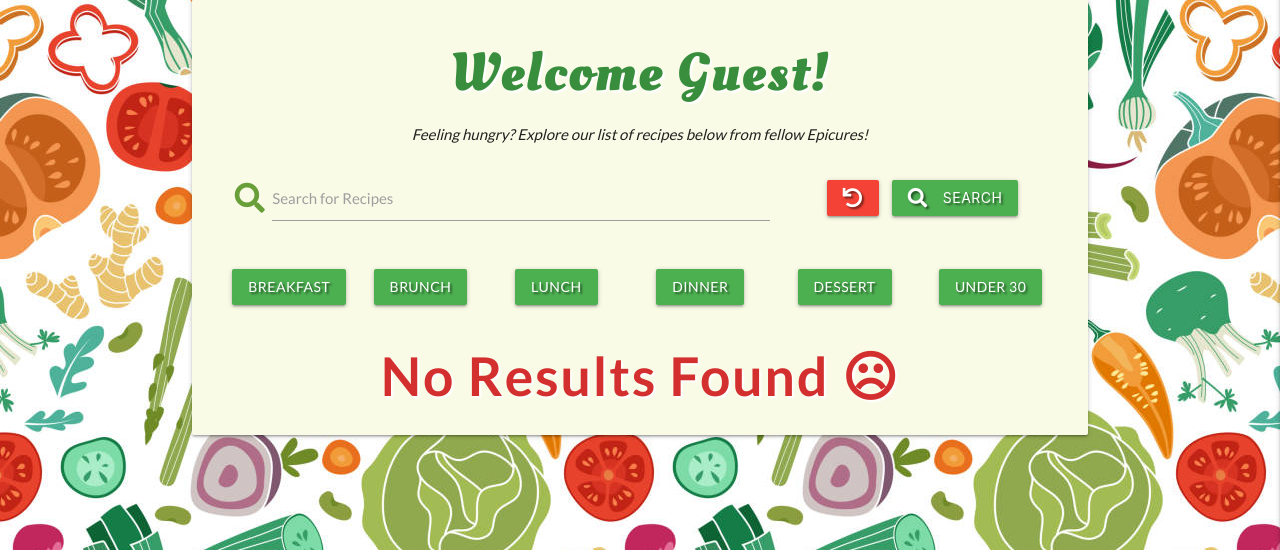
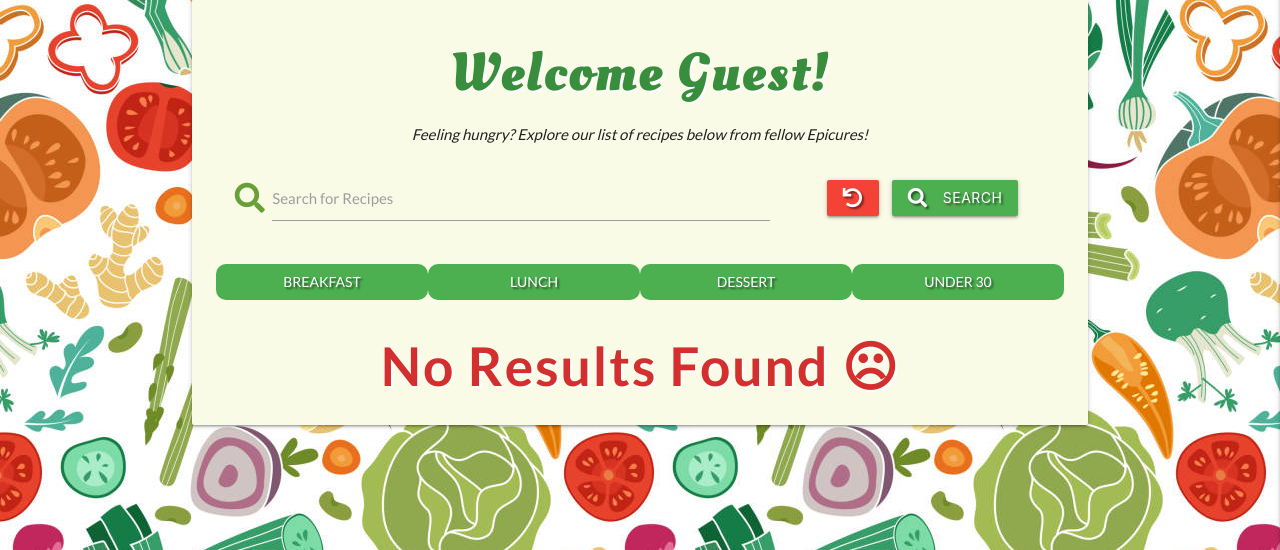
Before and after one commit to jerhabor/perfect-palate, a Flask app: page / in a window 1280 px wide. Shown: the part 73-623 px from the top of the page. Run offline with Flask 2, Linux system fonts and the light colour scheme; data that the repository does not hold is empty; some libraries are stand-ins or nearby versions.

Commit message:
STYLE: Removed the 'dinner' and 'brunch' buttons to trial visual aesthetics of each button.

```diff
--- a/static/css/style.css
+++ b/static/css/style.css
@@ -62,6 +62,11 @@ hr.style-eight:after {
 }
 
 /* 'recipes.html' page */
+
+.filter-button div {
+    box-sizing: border-box;
+    border-radius: 10px;
+}
 
 .recipe-list {
     box-sizing: border-box;
--- a/templates/recipes.html
+++ b/templates/recipes.html
@@ -32,24 +32,18 @@
         </form>
 
         <!-- Filter Buttons -->
-        <div class="row">
-            <div class="col s6 m3 l2">
-                <a href="/search?query=breakfast" class="btn green text-shadow">Breakfast</a>
+        <div class="row center-align filter-button">
+            <div class="col s6 m3 green">
+                <a href="/search?query=breakfast" class="btn-flat white-text text-shadow">Breakfast</a>
             </div>
-            <div class="col s6 m3 l2">
-                <a href="/search?query=brunch" class="btn green text-shadow">Brunch</a>
+            <div class="col s6 m3 green">
+                <a href="/search?query=lunch" class="btn-flat white-text text-shadow">Lunch</a>
             </div>
-            <div class="col s6 m3 l2">
-                <a href="/search?query=lunch" class="btn green text-shadow">Lunch</a>
+            <div class="col s6 m3 green">
+                <a href="/search?query=dessert" class="btn-flat white-text text-shadow">Dessert</a>
             </div>
-            <div class="col s6 m3 l2">
-                <a href="/search?query=dinner" class="btn green text-shadow">Dinner</a>
-            </div>
-            <div class="col s6 m3 l2">
-                <a href="/search?query=dessert" class="btn green text-shadow">Dessert</a>
-            </div>
-            <div class="col s6 m3 l2">
-                <a href="/search?query=sub30" class="btn green text-shadow">Under 30</a>
+            <div class="col s6 m3 green">
+                <a href="/search?query=sub30" class="btn-flat white-text text-shadow">Under 30</a>
             </div>
         </div>
 
```
